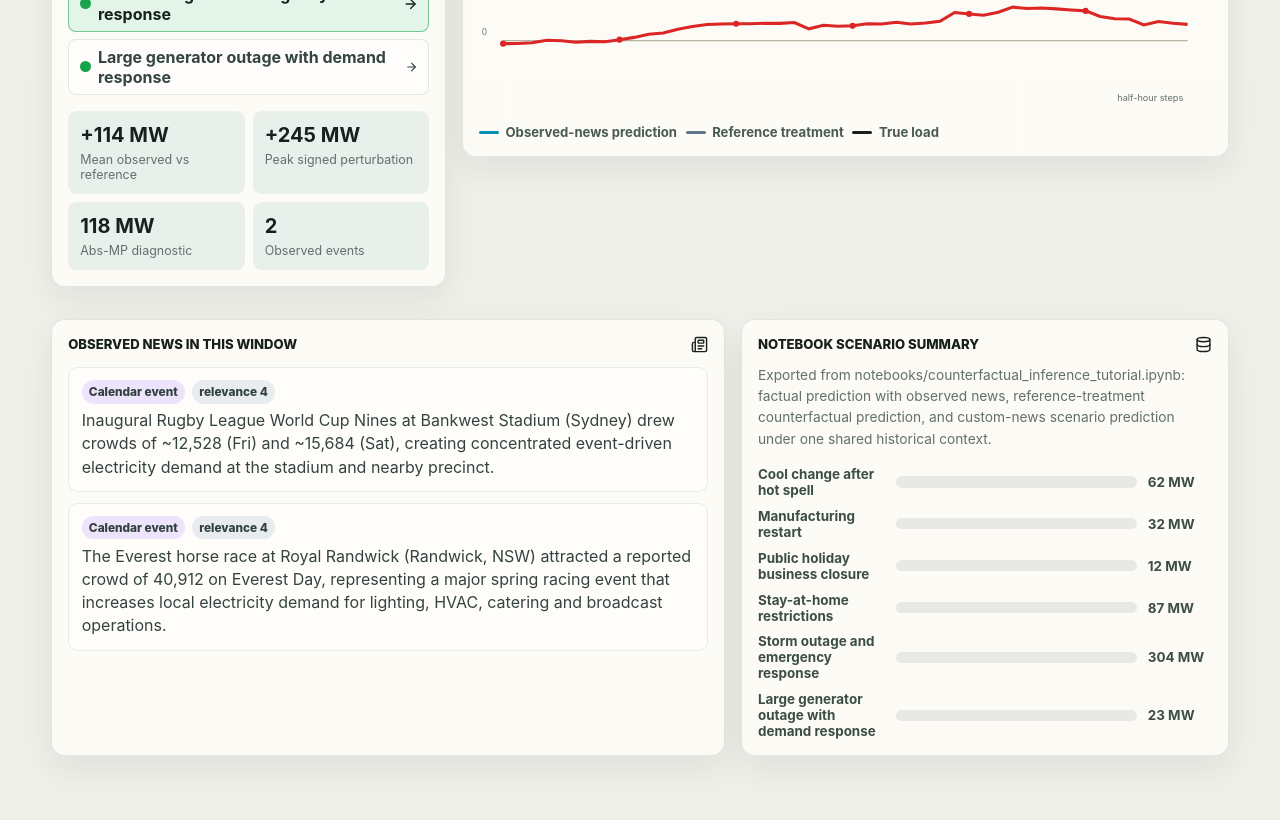
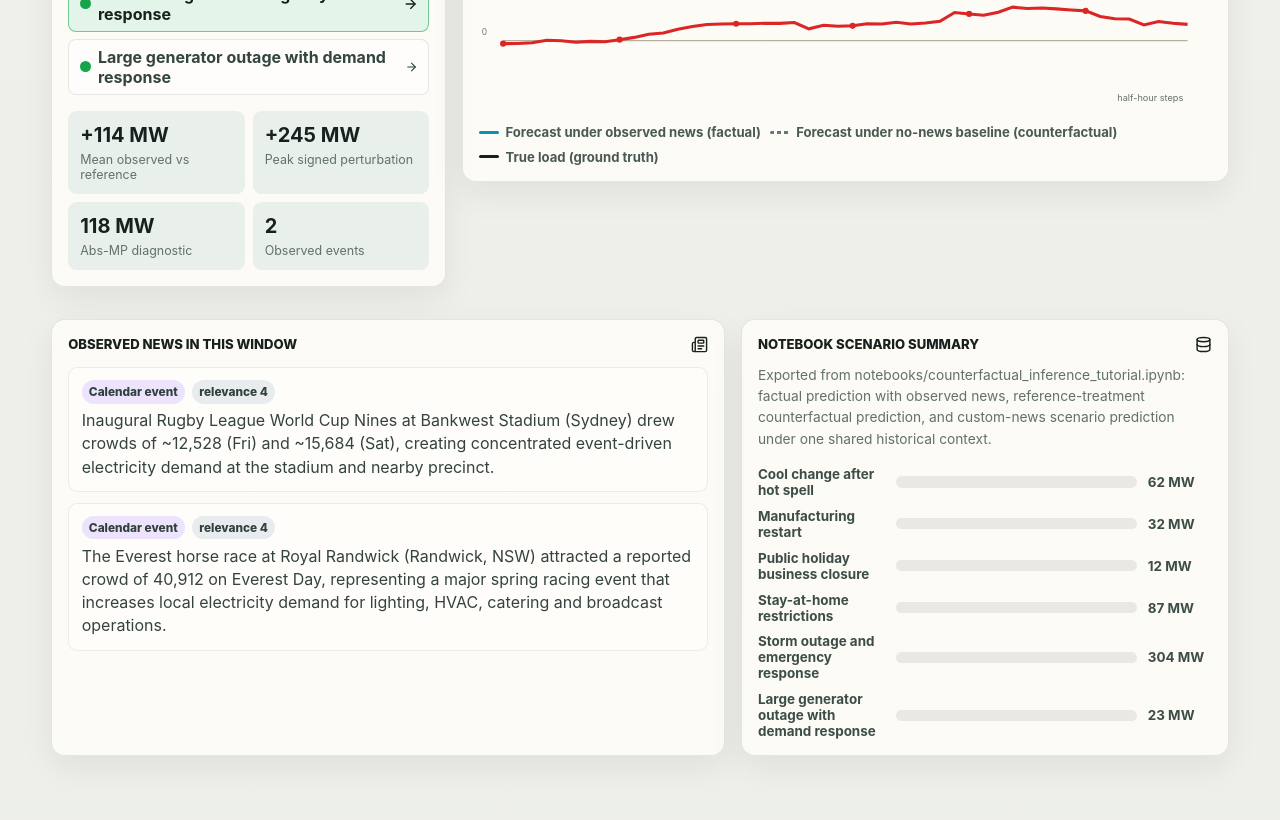
Before and after one commit to YujieChen8888/counterfactual-load-forecasting-web, a Next.js app: page / in a window 1280 px wide. Shown: the part 6680-7500 px from the top of the page. Built offline with nearby package versions, Linux system fonts and the light colour scheme.

Commit message:
fix: legend clarity and dashed line consistency

```diff
--- a/src/app/globals.css
+++ b/src/app/globals.css
@@ -772,6 +772,16 @@ input[type="range"] {
   background: var(--legend);
 }
 
+.legend-line.dashed {
+  background: repeating-linear-gradient(
+    90deg,
+    var(--legend) 0px,
+    var(--legend) 4px,
+    transparent 4px,
+    transparent 7px
+  );
+}
+
 .below-grid {
   display: grid;
   grid-column: 1 / -1;
--- a/src/app/page.tsx
+++ b/src/app/page.tsx
@@ -681,20 +681,20 @@ function InteractiveDemo() {
           {mode === "custom" && (
             <span className="legend-item">
               <span className="legend-line" style={{ "--legend": "#0f766e" } as React.CSSProperties} />
-              Custom-news scenario
+              Forecast under injected news scenario
             </span>
           )}
           <span className="legend-item">
             <span className="legend-line" style={{ "--legend": "#0891b2" } as React.CSSProperties} />
-            Observed-news prediction
+            Forecast under observed news (factual)
           </span>
           <span className="legend-item">
-            <span className="legend-line" style={{ "--legend": "#64748b" } as React.CSSProperties} />
-            Reference treatment
+            <span className="legend-line dashed" style={{ "--legend": "#64748b" } as React.CSSProperties} />
+            Forecast under no-news baseline (counterfactual)
           </span>
           <span className="legend-item">
             <span className="legend-line" style={{ "--legend": "#17201d" } as React.CSSProperties} />
-            True load
+            True load (ground truth)
           </span>
         </div>
       </div>
```
